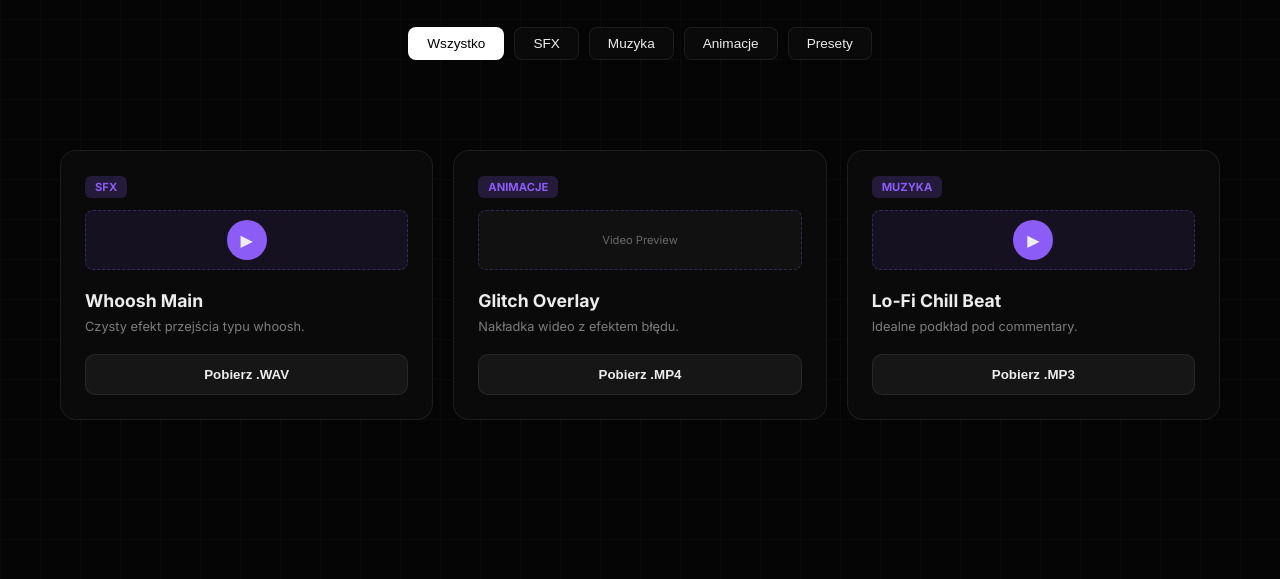
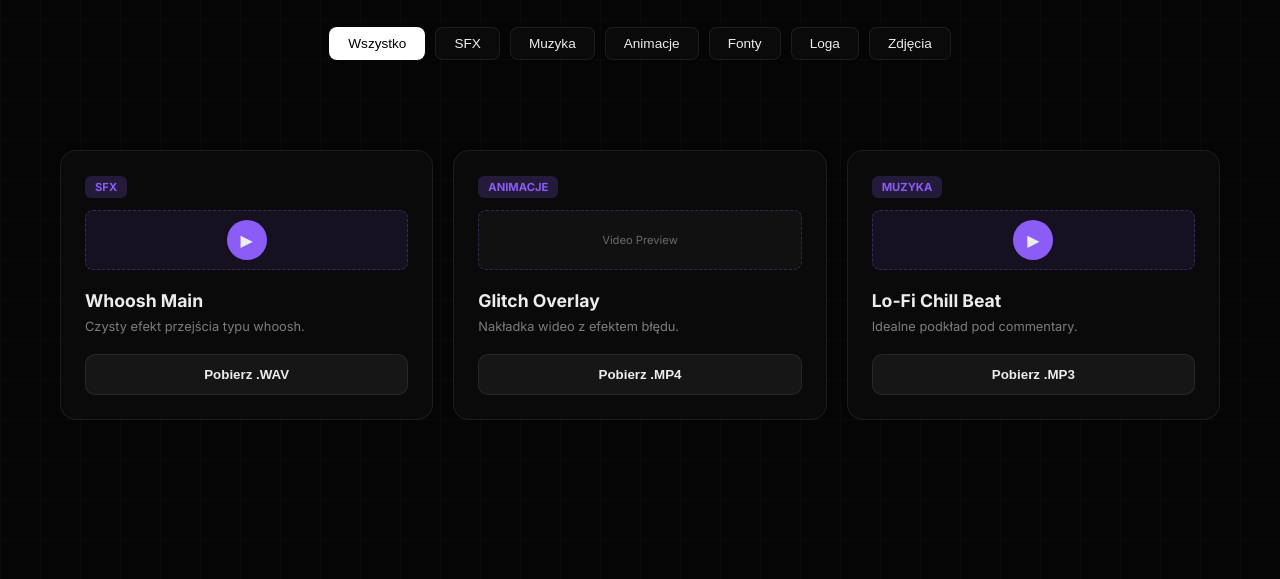
Before and after one commit to xfendziak/cosmc, a plain HTML site: page montaz.html in a window 1280 px wide. Shown: the part 221-800 px from the top of the page. Drawn offline with Linux system fonts and the light colour scheme.

Commit message:
Add files via upload

```diff
--- a/montaz.html
+++ b/montaz.html
@@ -3,7 +3,7 @@
 <head>
     <meta charset="UTF-8">
     <meta name="viewport" content="width=device-width, initial-scale=1.0">
-    <title>Zasoby do Montażu | xfendziak.pl</title>
+    <title>xfendziak.pl | montaż</title>
     <link href="https://fonts.googleapis.com/css2?family=Inter:wght@400;500;700;800&display=swap" rel="stylesheet">
     <style>
         :root {
@@ -155,7 +155,7 @@
 
     <header>
         <a href="index.html" class="back-link">← Wróć do strony głównej</a>
-        <h1>Zasoby Hub</h1>
+        <h1>Montaż</h1>
         <p class="subtitle">Wszystko czego potrzebujesz do swojego kolejnego montażu.</p>
 
         <div class="filters">
@@ -163,7 +163,9 @@
             <button class="filter-btn">SFX</button>
             <button class="filter-btn">Muzyka</button>
             <button class="filter-btn">Animacje</button>
-            <button class="filter-btn">Presety</button>
+            <button class="filter-btn">Fonty</button>
+            <button class="filter-btn">Loga</button>
+            <button class="filter-btn">Zdjęcia</button>
         </div>
     </header>
 
```
